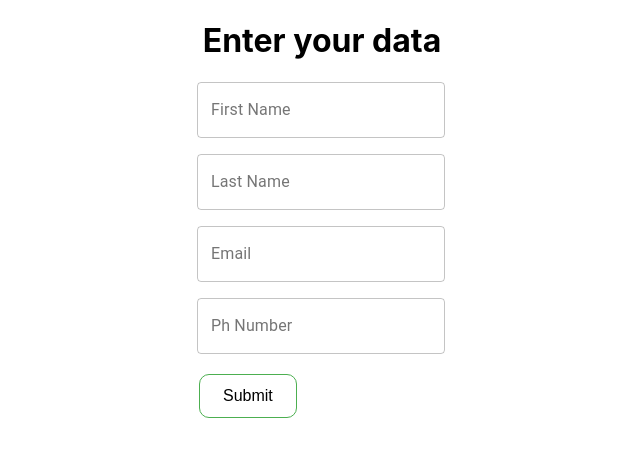
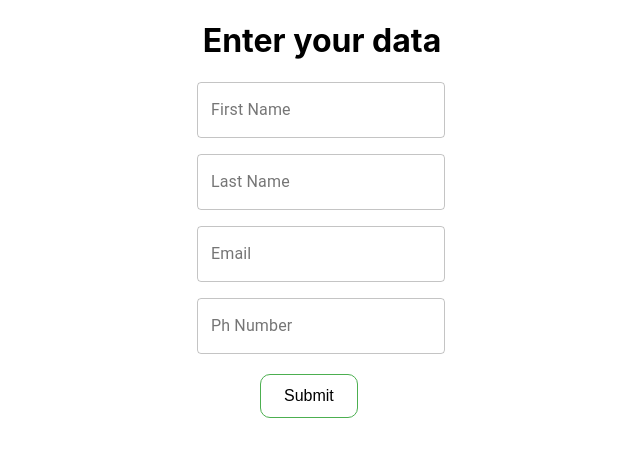
Before and after one commit to pavantamidala/forms-with-react, a React (Create React App) app: page / in a window 1280 px wide. Shown: the top 456 px of the page, without its empty margins (318-958 px from the left). Built offline with nearby package versions, Linux system fonts and the light colour scheme.

Commit message:
centered submit button

```diff
--- a/src/components/form-validation.css
+++ b/src/components/form-validation.css
@@ -13,7 +13,8 @@
 
 .card {
   box-shadow: 0 4px 8px 0 rgba(0, 0, 0, 0.2);
-  max-width: 300px;
+  max-width: 250px;
+  min-width: 150px;
   margin: auto;
   text-align: center;
   padding: 6px;
@@ -47,6 +48,7 @@
   display: inline-block;
   font-size: 16px;
   margin: 4px 2px;
+  margin-left: 63px;
   transition-duration: 0.4s;
   cursor: pointer;
   border-radius: 10px;
```
